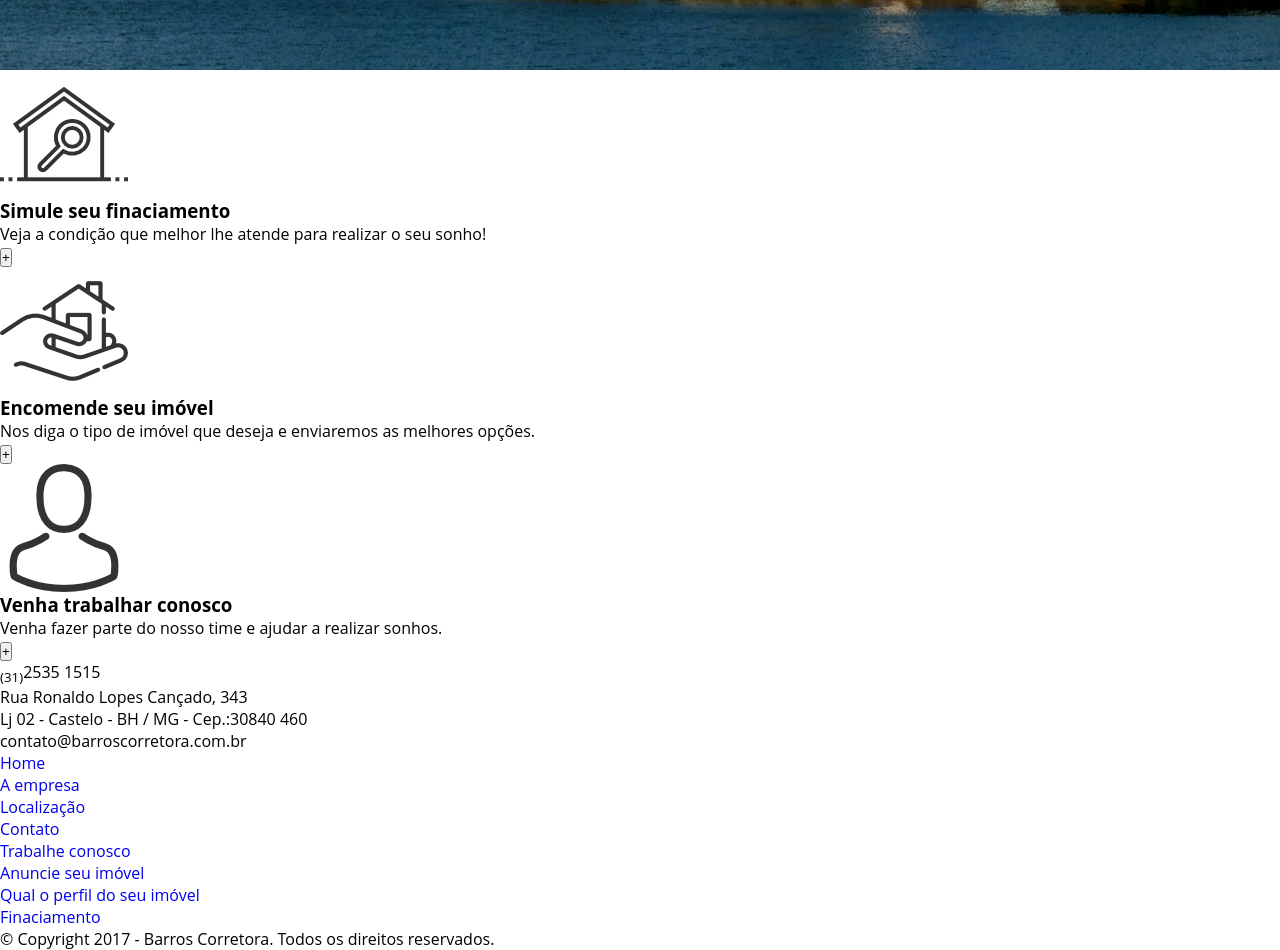
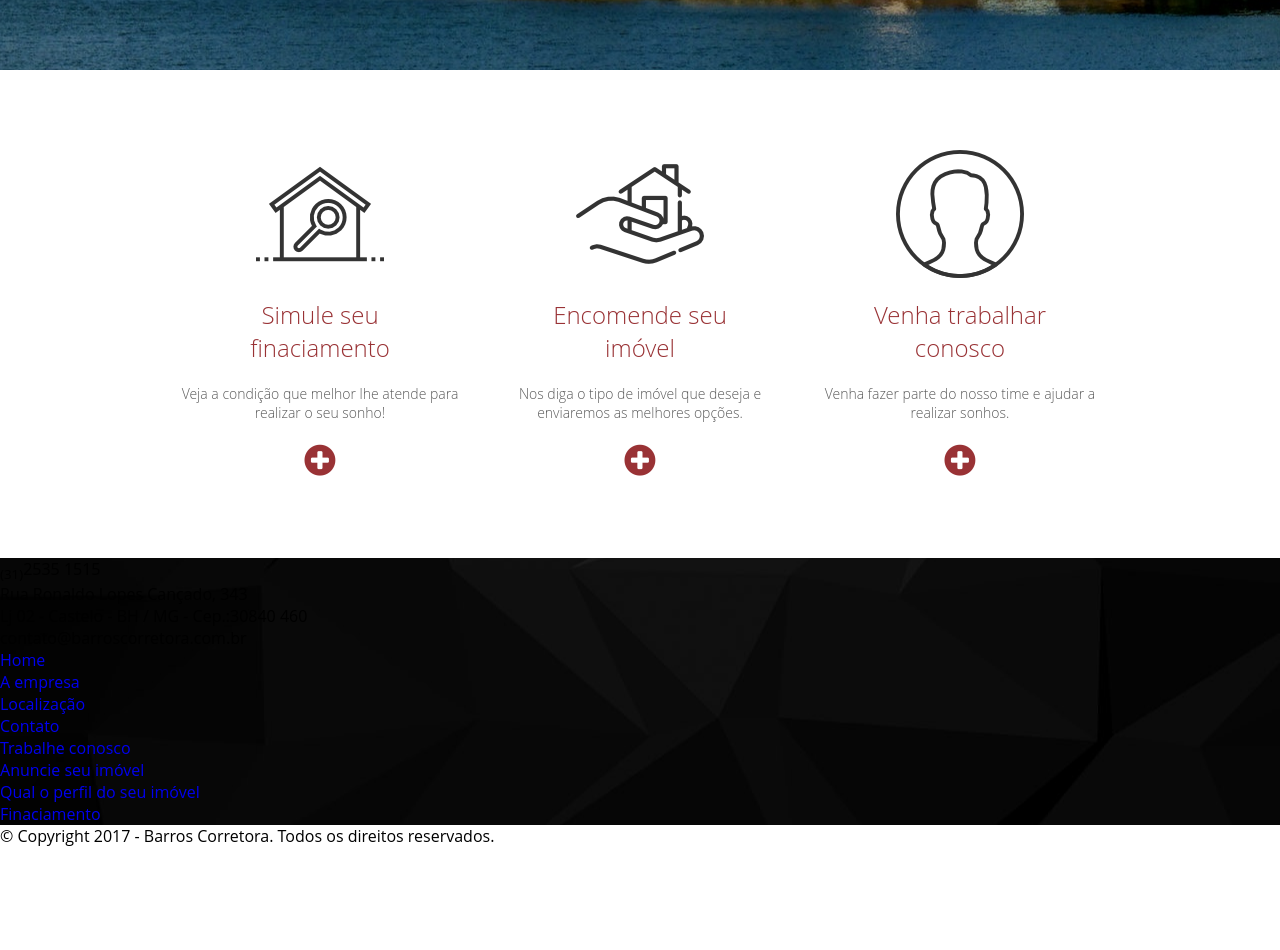
Before and after one commit to gutosoares/vianet-test, a website: page index.html in a window 1280 px wide. Shown: the part 1120-2070 px from the top of the page. After the commit the page ends 1967 px from the top, so only its background shows below. Drawn offline with Linux system fonts and the light colour scheme.

Commit message:
Info section finished

```diff
--- a/index.html
+++ b/index.html
@@ -5,6 +5,7 @@
   <meta name="viewport" content="width=device-width, initial-scale=1, shrink-to-fit=no">
   <meta http-equiv="X-UA-Compatible" content="ie=edge">
   <link rel="stylesheet" href="css/style.css">
+  <link rel="stylesheet" href="https://maxcdn.bootstrapcdn.com/font-awesome/4.7.0/css/font-awesome.min.css">
   <title>Barros Corretora</title>
 </head>
 <body>
@@ -95,36 +96,42 @@
       <div class="info-item">
         <img src="img/house.png" alt="House">
         <i></i>
-        <h3>Simule seu finaciamento</h3>
+        <h2>Simule seu <br> finaciamento</h2>
         <p>Veja a condição que melhor lhe atende para realizar o seu sonho!</p>
-        <button type="button">+</button>
+        <div class="actions">
+          <a type="button"><i class="fa fa-plus-circle" aria-hidden="true"></i></a>
+        </div>
       </div>
 
       <div class="info-item">
         <img src="img/insurance.png" alt="Find House">
         <i></i>
-        <h3>Encomende seu imóvel</h3>
+        <h2>Encomende seu <br> imóvel</h2>
         <p>Nos diga o tipo de imóvel que deseja e enviaremos as melhores opções.</p>
-        <button type="button">+</button>
+        <div class="actions">
+          <a type="button"><i class="fa fa-plus-circle" aria-hidden="true"></i></a>
+        </div>
       </div>
 
       <div class="info-item">
-        <img src="img/avatar.png" alt="Work">
+        <img src="img/man.png" alt="Work">
         <i></i>
-        <h3>Venha trabalhar conosco</h3>
+        <h2>Venha trabalhar <br> conosco</h2>
         <p>Venha fazer parte do nosso time e ajudar a realizar sonhos.</p>
-        <button type="button">+</button>
+        <div class="actions">
+          <a type="button"><i class="fa fa-plus-circle" aria-hidden="true"></i></a>
+        </div>
       </div>
     </section>
 
-    <section class="info-footer">
-      <div class="info-footer-item">
+    <section class="main-footer">
+      <div class="footer-item">
         <span><sub>(31)</sub>2535 1515</span>
         <p>Rua Ronaldo Lopes Cançado, 343 <br> Lj 02 - Castelo - BH / MG - Cep.:30840 460</p>
         <p>contato@barroscorretora.com.br</p>
       </div>
 
-      <div class="info-footer-item">
+      <div class="footer-item">
         <ul>
           <li><a href="#">Home</a></li>
           <li><a href="#">A empresa</a></li>
@@ -134,7 +141,7 @@
         </ul>
       </div>
 
-      <div class="info-footer-item">
+      <div class="footer-item">
         <ul>
           <li><a href="#">Anuncie seu imóvel</a></li>
           <li><a href="#">Qual o perfil do seu imóvel</a></li>
--- a/scss/style.scss
+++ b/scss/style.scss
@@ -34,6 +34,7 @@ img {
     margin: 0 auto;
     display: flex;
     justify-content: center;
+    flex-direction: row;
 
     a {
       margin-right: 20px;
@@ -97,3 +98,63 @@ img {
     }
   }
 }
+
+// Info
+.info {
+  max-width: $container;
+  margin: 60px auto;
+  display: flex;
+  flex-wrap: wrap;
+  justify-content: center;
+  align-items: center;
+
+  .info-item {
+    margin: 20px 10px;
+    flex: 1 1 0;
+  	min-width: 175px;
+    align-self: center;
+
+    img {
+      margin: 0 auto 20px auto;
+    }
+
+    h2, p {
+      text-align: center;
+      margin-bottom: 20px;
+    }
+
+    h2 {
+      color: $main-color;
+      font-weight: 100;
+    }
+
+    p {
+      color: $secundary-color;
+      font-weight: 100;
+      font-size: 0.875em;
+    }
+  }
+
+  .actions {
+    display: flex;
+    justify-content: center;
+
+    a {
+      cursor: pointer;
+      color: $main-color;
+    }
+
+    i {
+      font-size: 2.25em;
+
+      &:hover {
+        color: $secundary-color;
+      }
+    }
+  }
+}
+
+// Main Footer
+.main-footer {
+  background: url('../img/footer-bg.jpg') no-repeat center;
+}
```
Also changed, not shown: css/style.css, img/avatar.png (deleted).
